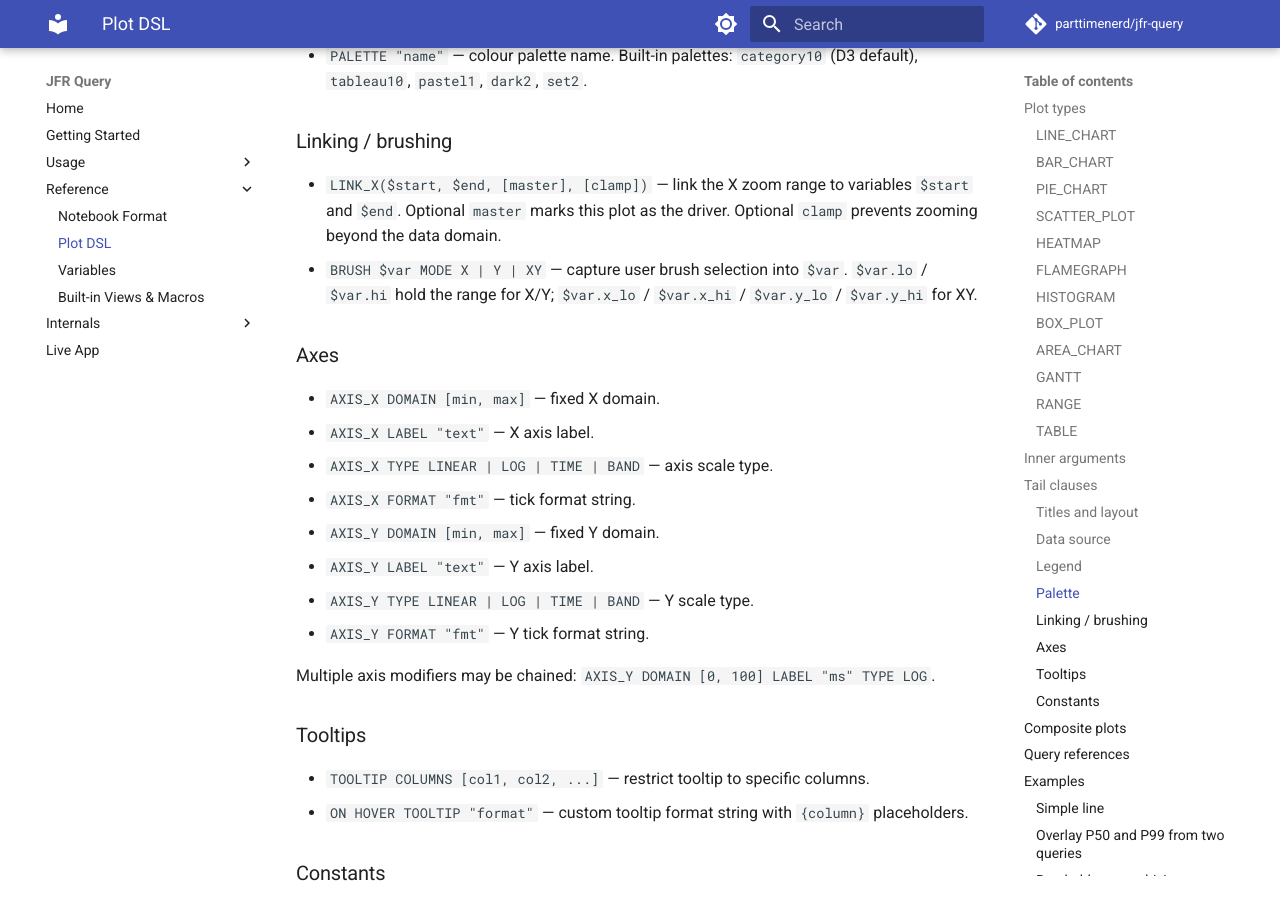
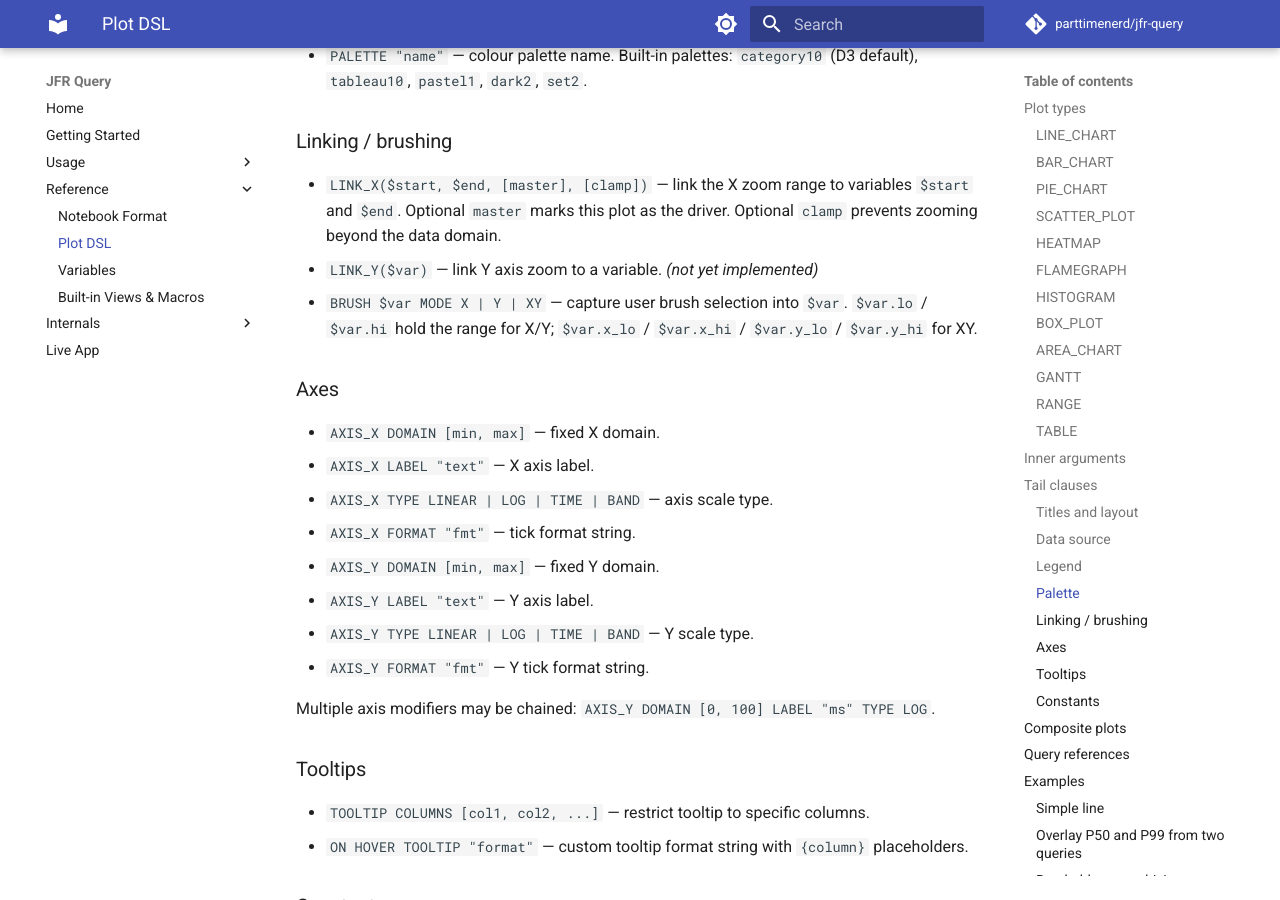
Before and after one commit to parttimenerd/jfr-query, an MkDocs documentation site: the page built from docs-site/plot-dsl.md, in a window 1280 px wide and 900 px high, scrolled down 21882 px. Built offline with MkDocs 1.6.1 and Material for MkDocs 9.7.7, drawn with Linux system fonts in a browser that asks for light colours; comment, search, counter and statistics services are not loaded.

Commit message:
docs: restore LINK_Y as '(not yet implemented)' — planned feature for Y-axis sync

```diff
--- a/docs-site/plot-dsl.md
+++ b/docs-site/plot-dsl.md
@@ -547,6 +547,7 @@ Tail clauses come after the closing paren of the plot type and each other, in an
 ### Linking / brushing
 
 - `LINK_X($start, $end, [master], [clamp])` — link the X zoom range to variables `$start` and `$end`. Optional `master` marks this plot as the driver. Optional `clamp` prevents zooming beyond the data domain.
+- `LINK_Y($var)` — link Y axis zoom to a variable. *(not yet implemented)*
 - `BRUSH $var MODE X | Y | XY` — capture user brush selection into `$var`. `$var.lo` / `$var.hi` hold the range for X/Y; `$var.x_lo` / `$var.x_hi` / `$var.y_lo` / `$var.y_hi` for XY.
 
 ### Axes
```
Also changed, not shown: docs-site/variables.md (+1 -0 lines).
